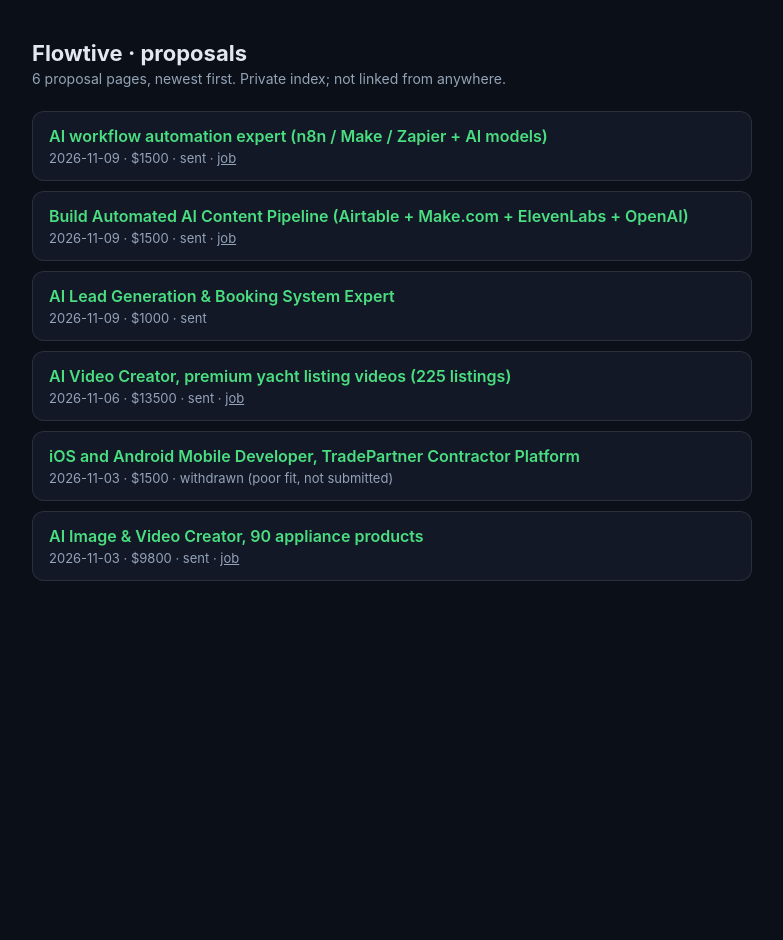
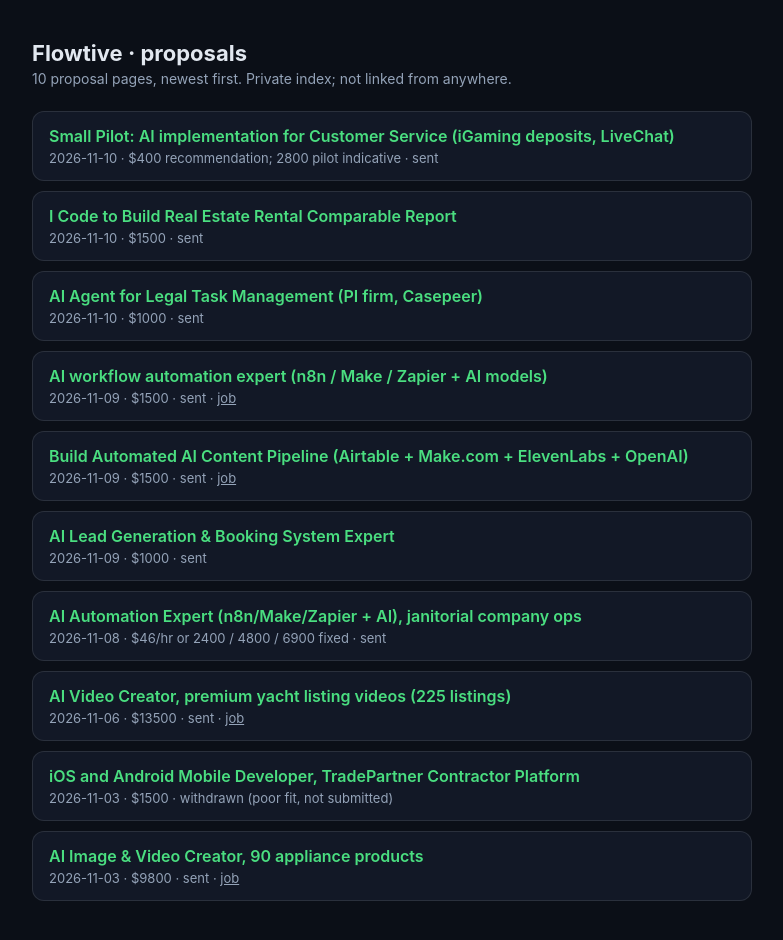
Before and after one commit to kristof-flowtive/proposals, a plain HTML site: page index.html in a window 1280 px wide. Shown: the whole page, without its empty margins (248-1031 px from the left). Before the commit the page ends 800 px from the top, so only its background shows below. Drawn offline with Linux system fonts and the light colour scheme.

Commit message:
Rebuild proposals index

```diff
--- a/index.html
+++ b/index.html
@@ -7,11 +7,15 @@ body{margin:0;background:#0B0F17;color:#e2e8f0;font-family:Inter,-apple-system,s
 ul{list-style:none;padding:0;margin:0} .row{background:#121826;border:1px solid rgba(255,255,255,.1);border-radius:12px;padding:14px 16px;margin-bottom:10px}
 .t{color:#4ADE80;text-decoration:none;font-weight:600} .t:hover{text-decoration:underline} .m{color:#94a3b8;font-size:13px;margin-top:4px} .m a{color:#94a3b8}
 </style></head><body><div class="wrap">
-<h1>Flowtive · proposals</h1><p>6 proposal pages, newest first. Private index; not linked from anywhere.</p>
+<h1>Flowtive · proposals</h1><p>10 proposal pages, newest first. Private index; not linked from anywhere.</p>
 <ul>
+<li class="row"><div><a class="t" href="https://kristof-flowtive.github.io/proposals/cs-deposit-enquiries-pilot/">Small Pilot: AI implementation for Customer Service (iGaming deposits, LiveChat)</a><div class="m">2026-11-10 · $400 recommendation; 2800 pilot indicative · sent</div></div></li>
+<li class="row"><div><a class="t" href="https://kristof-flowtive.github.io/proposals/rent-comp-report-automation/">I Code to Build Real Estate Rental Comparable Report</a><div class="m">2026-11-10 · $1500 · sent</div></div></li>
+<li class="row"><div><a class="t" href="https://kristof-flowtive.github.io/proposals/pi-firm-case-assistant/">AI Agent for Legal Task Management (PI firm, Casepeer)</a><div class="m">2026-11-10 · $1000 · sent</div></div></li>
 <li class="row"><div><a class="t" href="https://kristof-flowtive.github.io/proposals/ai-workflow-automations/">AI workflow automation expert (n8n / Make / Zapier + AI models)</a><div class="m">2026-11-09 · $1500 · sent · <a href="https://www.upwork.com/jobs/~022119105962722180461">job</a></div></div></li>
 <li class="row"><div><a class="t" href="https://kristof-flowtive.github.io/proposals/faceless-video-pipeline/">Build Automated AI Content Pipeline (Airtable + Make.com + ElevenLabs + OpenAI)</a><div class="m">2026-11-09 · $1500 · sent · <a href="https://www.upwork.com/jobs/~022119357723757997189">job</a></div></div></li>
 <li class="row"><div><a class="t" href="https://kristof-flowtive.github.io/proposals/whatsapp-lead-booking-partner/">AI Lead Generation &amp; Booking System Expert</a><div class="m">2026-11-09 · $1000 · sent</div></div></li>
+<li class="row"><div><a class="t" href="https://kristof-flowtive.github.io/proposals/janitorial-ops-automation/">AI Automation Expert (n8n/Make/Zapier + AI), janitorial company ops</a><div class="m">2026-11-08 · $46/hr or 2400 / 4800 / 6900 fixed · sent</div></div></li>
 <li class="row"><div><a class="t" href="https://kristof-flowtive.github.io/proposals/yacht-listing-videos/">AI Video Creator, premium yacht listing videos (225 listings)</a><div class="m">2026-11-06 · $13500 · sent · <a href="https://www.upwork.com/jobs/~022118084718367574520">job</a></div></div></li>
 <li class="row"><div><a class="t" href="https://kristof-flowtive.github.io/proposals/tradepartner-mobile-foundation/">iOS and Android Mobile Developer, TradePartner Contractor Platform</a><div class="m">2026-11-03 · $1500 · withdrawn (poor fit, not submitted)</div></div></li>
 <li class="row"><div><a class="t" href="https://kristof-flowtive.github.io/proposals/ai-product-video-pipeline/">AI Image &amp; Video Creator, 90 appliance products</a><div class="m">2026-11-03 · $9800 · sent · <a href="https://www.upwork.com/jobs/~022117697977338360413">job</a></div></div></li>
```
